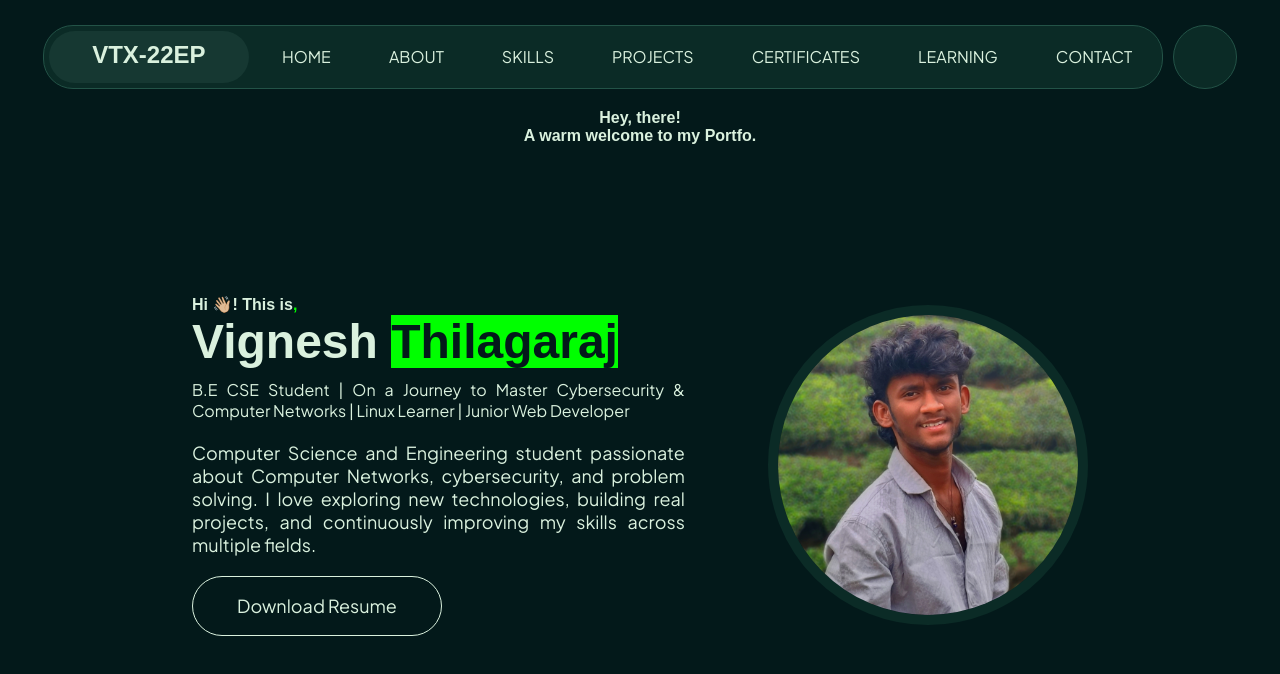
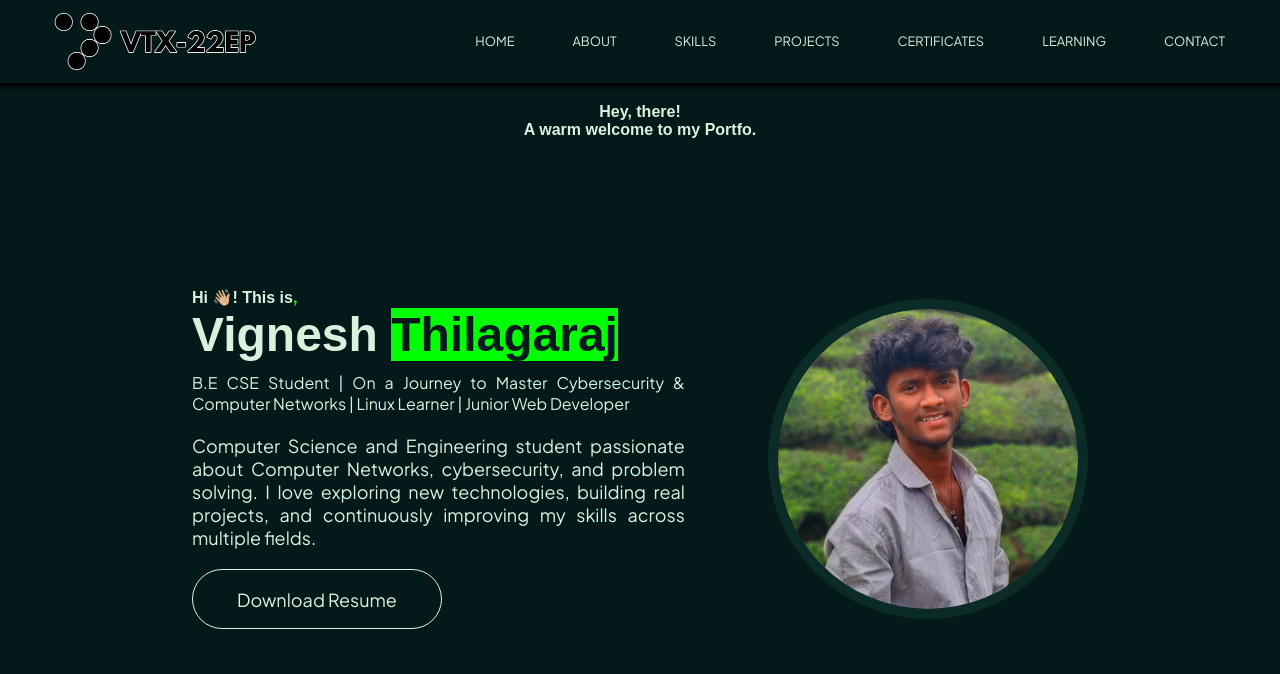
Before and after one commit to vtx-22ep/vtx-portfo, a React (Vite) app: page / in a window 1280 px wide. Shown: the top 674 px of the page. Built offline with nearby package versions, Linux system fonts and the light colour scheme; a web font is replaced by a local one.

Commit message:
Changing the complete structure and theme of the portfolio work in progress.

```diff
--- a/src/components/Navbar/Navbar.css
+++ b/src/components/Navbar/Navbar.css
@@ -1,40 +1,50 @@
 nav{
     display: flex;
-    justify-content: center;
-    margin-top: 25px;
-    gap: 10px;
-    top: 25px;
+    justify-content: space-between;
+    padding: 10px 30px;
+    top: 0px;
     position: sticky;
+    box-shadow: 0 2px 5px 2px black;
+    background-color: var(--background-color);
 }
 
-.nav-bar{
+/* .nav-bar{
     display: flex;
     justify-content: space-between;
-    gap: 8px;
     background-color: var(--surface);
     border: 1px solid var(--border);
     padding: 5px;
     border-radius: 30px;
+} */
+
+.nav-logo{
+    display: flex;
+    justify-content: center;
+    align-items: center;
+}
+.nav-logo img{
+    width: clamp(150px, 25vw, 250px);
+    /* background-color: var(--accent); */
+    /* border-radius: 30px; */
 }
 
-.nav-logo{
-    width: 200px;
-    background-color: var(--accent);
-    border-radius: 30px;
-}
-
-.nav-logo h1{
+/* .nav-logo h1{
     padding: 10px 25px;
     text-align: center;
     color: var(--primary-text-dark);
     font-size: x-large;
+} */
+
+.nav-links{
+    display: flex;
+    justify-content: center;
+    align-items: center;
 }
 
 .nav-links ul{
     display: flex;
-    justify-content: space-between;
+    justify-content: center;
     align-items: center;
-    width: 100%;
     gap: 8px;
     margin: 0;
     padding: 0;
@@ -45,6 +55,7 @@ nav{
     padding: 15px 25px;
     transition: 0.5s;
     border-radius: 30px;
+    font-size: clamp(0.6rem, 1vw, 1rem);
 }
 
 .nav-links ul li:hover{
@@ -63,23 +74,15 @@ nav{
     color: white;
 } */
 
-.theme{
+/* .theme{
     width: 64px;
     height: 64px;
     border-radius: 32px;
     background-color: var(--surface);
     border: 1px solid var(--border);
-}
+} */
 
 @media (max-width: 991px){
-    .nav-bar{
-        gap: 0;
-    }
-
-    .nav-logo{
-        width: 200px;
-    }
-
     .nav-links ul{
         display: none;
     }
--- a/src/components/Navbar/Navbar.jsx
+++ b/src/components/Navbar/Navbar.jsx
@@ -1,11 +1,13 @@
 import './Navbar.css'
+import logoBanner from '../../assets/images/vtx/vtx-logo_banner.png'
 
 function Navbar() {
     return (
         <nav>
-            <div className="nav-bar">
+            {/* <div className="nav-bar"> */}
                 <div className="nav-logo">
-                    <h1>VTX-22EP</h1>
+                    {/* <h1>VTX-22EP</h1> */}
+                    <img src={logoBanner} alt="VTX-22EP" />
                 </div>
                 <div className="nav-links">
                     <ul>
@@ -18,8 +20,8 @@ function Navbar() {
                         <li><a href="#">CONTACT</a></li>
                     </ul>
                 </div>
-            </div>
-            <div className="theme"></div>
+            {/* </div> */}
+            {/* <div className="theme"></div> */}
         </nav>
     )
 }
```
Also changed, not shown: src/assets/images/Profile Pic/pic1.jpg (deleted), 1 other file (tests, documents, lock files or other folders).
